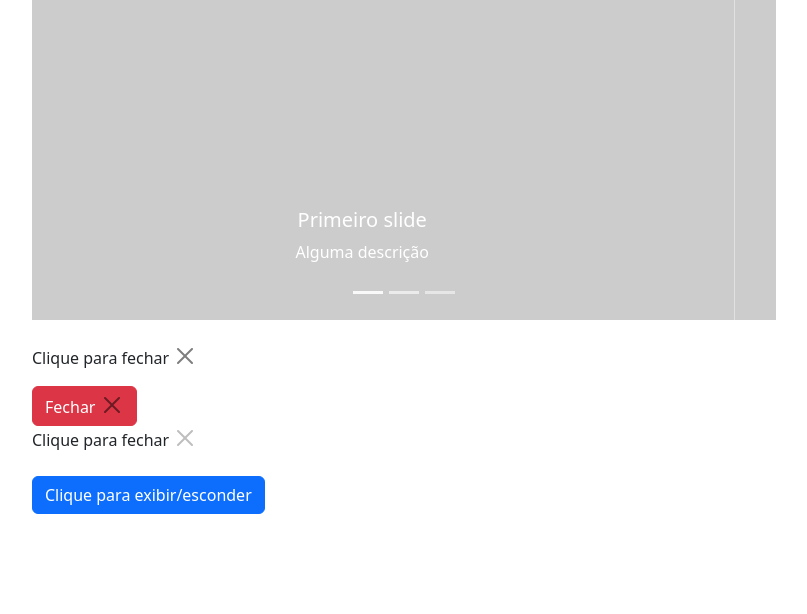
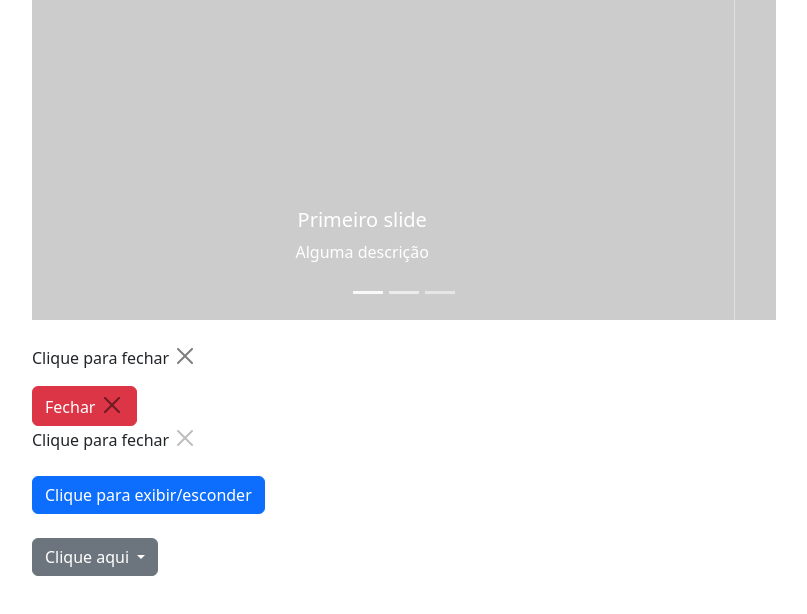
Before and after one commit to emersonthiago168/bootstrap, a plain HTML site: page 9_componentes/1_aulas/index.html in a window 1280 px wide. Shown: the part 4060-4674 px from the top of the page, without its empty margins (50-857 px from the left). Drawn offline with nearby package versions, Linux system fonts and the light colour scheme; placeholder pictures from the web are drawn by us.

Commit message:
dropdown

```diff
--- a/9_componentes/1_aulas/index.html
+++ b/9_componentes/1_aulas/index.html
@@ -319,7 +319,17 @@
     </div>
 
     <!-- Dropdown -->
+    <div class="container mb-4">
+        <div class="dropdown mb-4">
+            <a href="#" class="btn btn-secondary dropdown-toggle" role="button" id="dropdown" data-bs-toggle="dropdown" aria-expanded="false">
+                Clique aqui
+            </a>
 
+            <ul class="dropdown-menu" aria-labelledby="dropdown">
+                <li><a href="#" class="dropdown-item"></a></li>
+            </ul>
+        </div>
+    </div>
 </body>
 
 </html>
```
